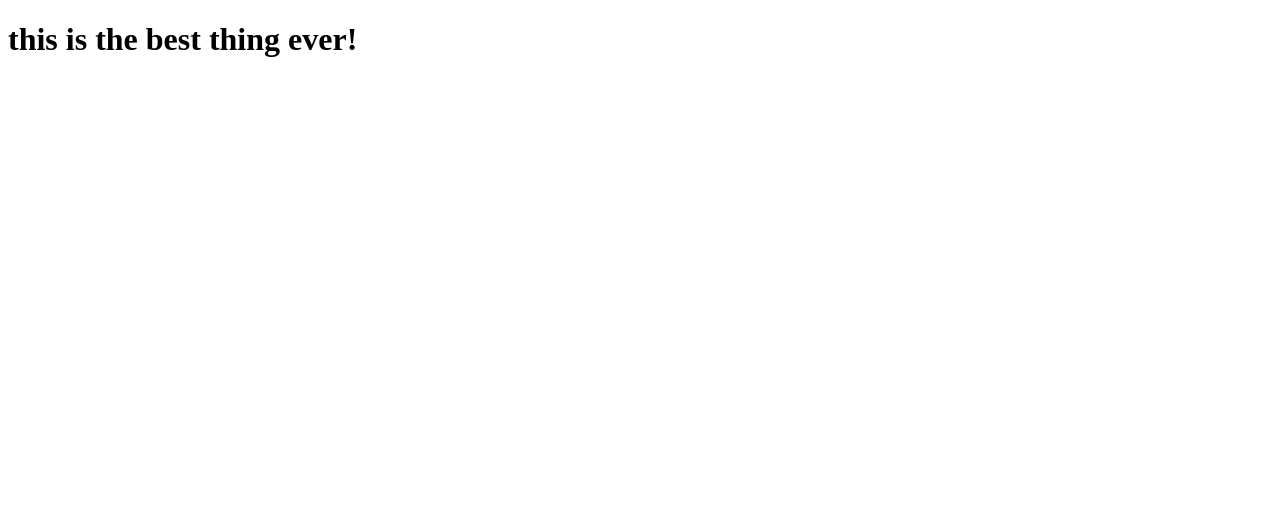
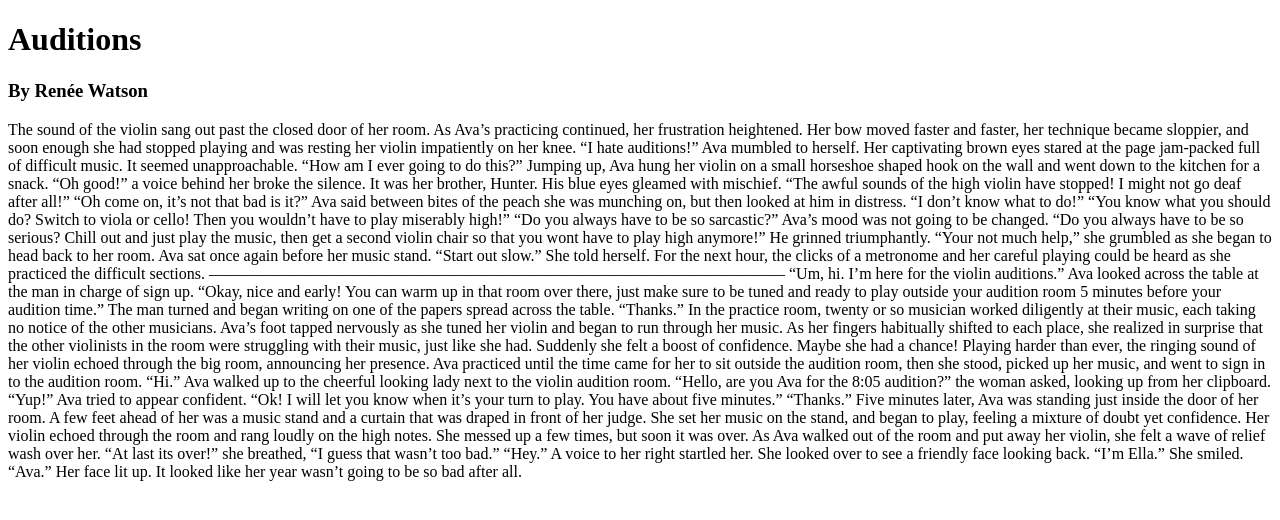
Before and after one commit to hawiianbird/hawiianbird.github.io, a plain HTML site: page index.html in a window 1280 px wide. Drawn offline with Linux system fonts and the light colour scheme.

Commit message:
Update index.html

```diff
--- a/index.html
+++ b/index.html
@@ -7,6 +7,31 @@
 		</title>
 	</head>
 	<body>
-	<h1>this is the best thing ever!</h1>
+	<h1>Auditions</h1>
+	<h3>By Renée Watson</h3>
+
+	The sound of the violin sang out past the closed door of her room. As Ava’s practicing continued, her frustration heightened. Her bow moved faster and faster, her technique became sloppier, and soon enough she had stopped playing and was resting her violin impatiently on her knee. “I hate auditions!” Ava mumbled to herself. Her captivating brown eyes stared at the page jam-packed full of difficult music. It seemed unapproachable. “How am I ever going to do this?” Jumping up, Ava hung her violin on a small horseshoe shaped hook on the wall and went down to the kitchen for a snack.
+“Oh good!” a voice behind her broke the silence. It was her brother, Hunter. His blue eyes gleamed with mischief. “The awful sounds of the high violin have stopped! I might not go deaf after all!”
+“Oh come on, it’s not that bad is it?” Ava said between bites of the peach she was munching on, but then looked at him in distress. “I don’t know what to do!”
+“You know what you should do? Switch to viola or cello! Then you wouldn’t have to play miserably high!”
+“Do you always have to be so sarcastic?” Ava’s mood was not going to be changed.
+“Do you always have to be so serious? Chill out and just play the music, then get a second violin chair so that you wont have to play high anymore!” He grinned triumphantly.
+“Your not much help,” she grumbled as she began to head back to her room. Ava sat once again before her music stand. “Start out slow.” She told herself. For the next hour, the clicks of a metronome and her careful playing could be heard as she practiced the difficult sections.
+————————————————————————————————————
+ “Um, hi. I’m here for the violin auditions.” Ava looked across the table at the man in charge of sign up.
+“Okay, nice and early! You can warm up in that room over there, just make sure to be tuned and ready to play outside your audition room 5 minutes before your audition time.” The man turned and began writing on one of the papers spread across the table.
+“Thanks.”
+In the practice room, twenty or so musician worked diligently at their music, each taking no notice of the other musicians. Ava’s foot tapped nervously as she tuned her violin and began to run through her music. As her fingers habitually shifted to each place, she realized in surprise that the other violinists in the room were struggling with their music, just like she had. Suddenly she felt a boost of confidence. Maybe she had a chance! Playing harder than ever, the ringing sound of her violin echoed through the big room, announcing her presence. Ava practiced until the time came for her to sit outside the audition room, then she stood, picked up her music, and went to sign in to the audition room.
+“Hi.” Ava walked up to the cheerful looking lady next to the violin audition room.
+“Hello, are you Ava for the 8:05 audition?” the woman asked, looking up from her clipboard.
+“Yup!” Ava tried to appear confident.
+“Ok! I will let you know when it’s your turn to play. You have about five minutes.”
+“Thanks.”
+Five minutes later, Ava was standing just inside the door of her room. A few feet ahead of her was a music stand and a curtain that was draped in front of her judge. She set her music on the stand, and began to play, feeling a mixture of doubt yet confidence. Her violin echoed through the room and rang loudly on the high notes. She messed up a few times, but soon it was over.
+As Ava walked out of the room and put away her violin, she felt a wave of relief wash over her. “At last its over!” she breathed, “I guess that wasn’t too bad.”
+“Hey.” A voice to her right startled her. She looked over to see a friendly face looking back. “I’m Ella.”  She smiled.
+“Ava.” Her face lit up.  It looked like her year wasn’t going to be so bad after all.
+
 	</body>
+
 </html>
```
